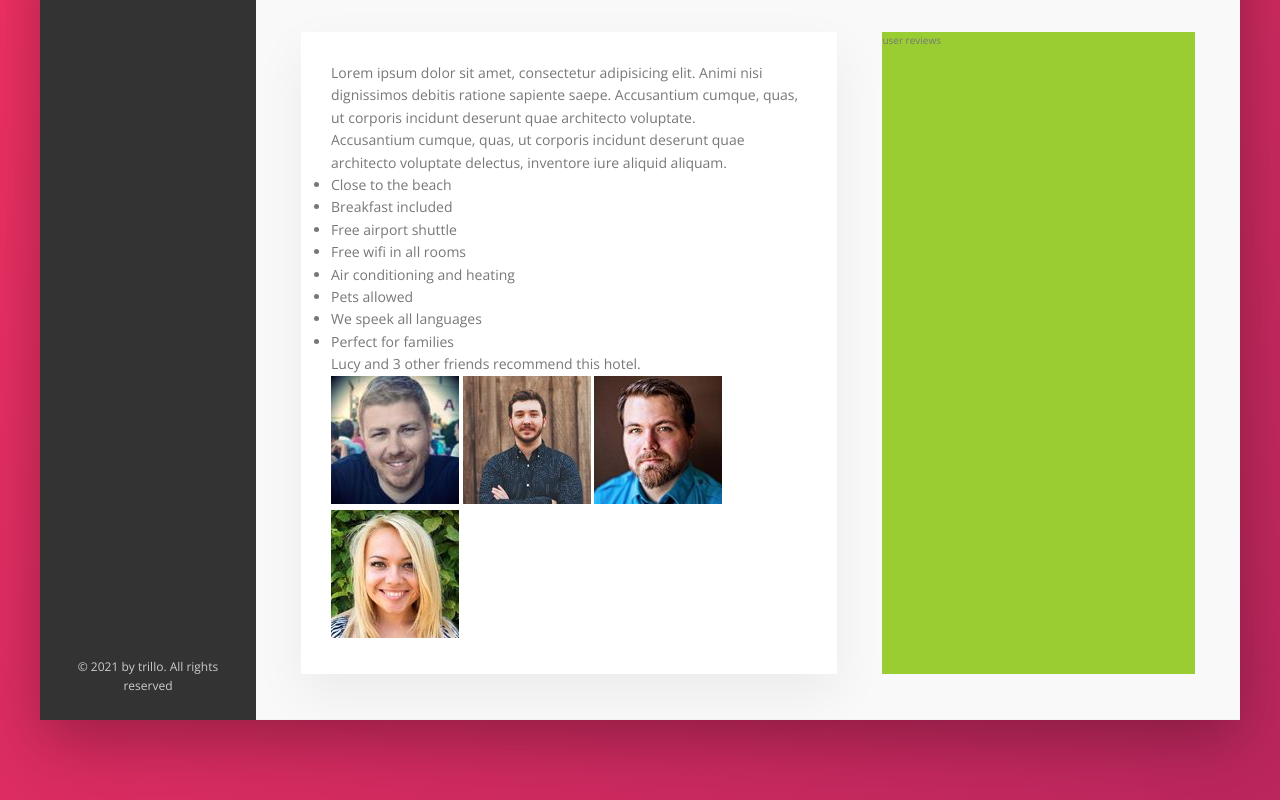
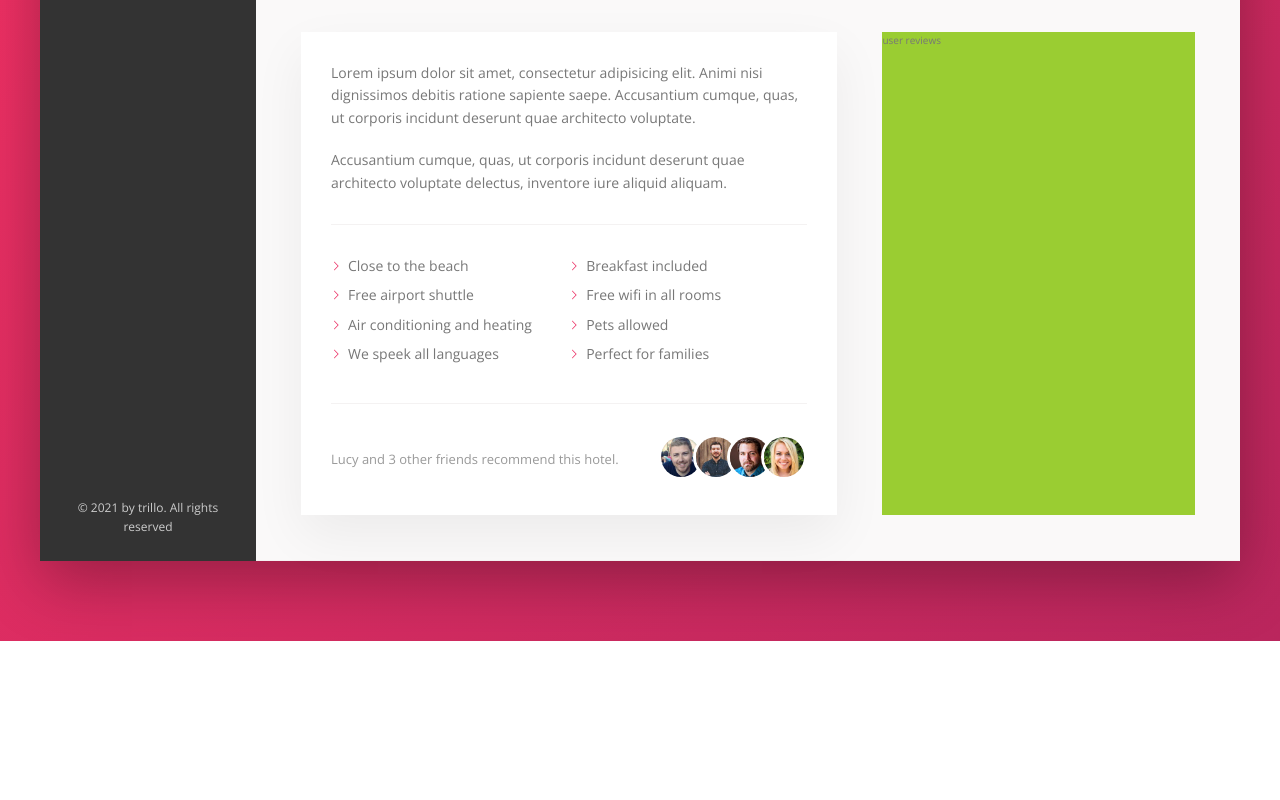
Before and after one commit to ahmedkhitaby/Trillo-App-Ui, a website: page index.html in a window 1280 px wide. Shown: the part 615-1415 px from the top of the page. After the commit the page ends 1256 px from the top, so only its background shows below. Drawn offline with nearby package versions, Linux system fonts and the light colour scheme.

Commit message:
Build description section part 2

```diff
--- a/index.html
+++ b/index.html
@@ -134,14 +134,14 @@
                                 Accusantium cumque, quas, ut corporis incidunt deserunt quae architecto voluptate delectus, inventore iure aliquid aliquam.
                             </p>
                             <ul class="list">
-                                <li class="list__list-item">Close to the beach</li>
-                                <li class="list__list-item">Breakfast included</li>
-                                <li class="list__list-item">Free airport shuttle</li>
-                                <li class="list__list-item">Free wifi in all rooms</li>
-                                <li class="list__list-item">Air conditioning and heating</li>
-                                <li class="list__list-item">Pets allowed</li>
-                                <li class="list__list-item">We speek all languages</li>
-                                <li class="list__list-item">Perfect for families</li>
+                                <li class="list__item">Close to the beach</li>
+                                <li class="list__item">Breakfast included</li>
+                                <li class="list__item">Free airport shuttle</li>
+                                <li class="list__item">Free wifi in all rooms</li>
+                                <li class="list__item">Air conditioning and heating</li>
+                                <li class="list__item">Pets allowed</li>
+                                <li class="list__item">We speek all languages</li>
+                                <li class="list__item">Perfect for families</li>
                             </ul>
                             <div class="recommend">
                                 <p class="recommend__count">
--- a/sass/_components.scss
+++ b/sass/_components.scss
@@ -258,3 +258,64 @@
     box-shadow: none;
   }
 }
+//////////////////////////////////
+// PARAGRAPH
+.paragraph:not(:last-of-type) {
+  margin-bottom: 2rem;
+}
+//////////////////////////////////
+// LIST
+.list {
+  list-style: none;
+  padding: 3rem 0;
+  margin: 3rem 0;
+  border-top: var(--line);
+  border-bottom: var(--line);
+  display: flex;
+  flex-wrap: wrap;
+  &__item {
+    flex: 0 0 50%;
+    margin-bottom: 0.7rem;
+  }
+  &__item::before {
+    content: "";
+    display: inline-block;
+    height: 1rem;
+    width: 1rem;
+    margin-right: 0.7rem;
+    //older browsers
+    // background-image: url("../img/chevron-thin-right.svg");
+    // background-size: cover;
+
+    //newer browsers - masks
+    background-color: var(--color-primary);
+    -webkit-mask-image: url(../img/chevron-thin-right.svg);
+    -webkit-mask-size: cover;
+    mask-image: url(../img/chevron-thin-right.svg);
+    mask-size: cover;
+  }
+}
+//////////////////////////////////
+// RECOMMEND
+.recommend {
+  font-size: 1.3rem;
+  color: var(--color-grey-dark-3);
+  display: flex;
+  align-items: center;
+  &__count {
+    margin-right: auto;
+  }
+  &__friends {
+  }
+  &__photo {
+    box-sizing: content-box;
+    height: 4rem;
+    width: 4rem;
+    border-radius: 50%;
+    border: 3px solid #fff;
+
+    &:not(:last-child) {
+      margin-right: -1.5rem;
+    }
+  }
+}
```
Also changed, not shown: css/style.css, 1 other file.
